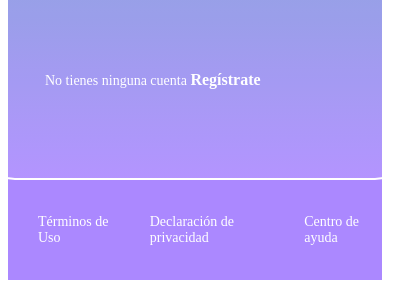
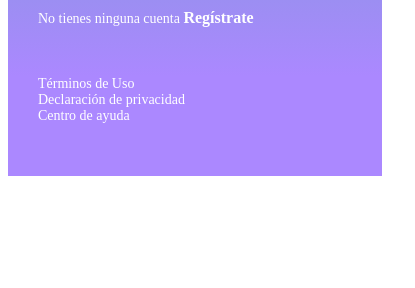
Before and after one commit to ArielMakerLabPy/escuelaJavaScript, a plain HTML site: page cursoFrontEndDeveloper/sesion.html in a window 390 px wide. Shown: the part 650-938 px from the top of the page, 415 px wide, since content can reach past the window. After the commit the page ends 844 px from the top, so only its background shows below. Drawn offline with Linux system fonts and the light colour scheme.

Commit message:
Aplicamos media queries para dispositivos móviles con @media en css

```diff
--- a/cursoFrontEndDeveloper/styles.css
+++ b/cursoFrontEndDeveloper/styles.css
@@ -107,3 +107,15 @@
 .footer a:hover {
     text-decoration: underline;
 }
+@media only screen and (max-width: 600px) {
+    .login__container {
+        background-color: transparent;
+        border: none;
+        padding: 0px;
+        width: 100%;
+    }
+    .footer {
+        align-items: flex-start;
+        flex-direction: column;
+    }
+}
```
